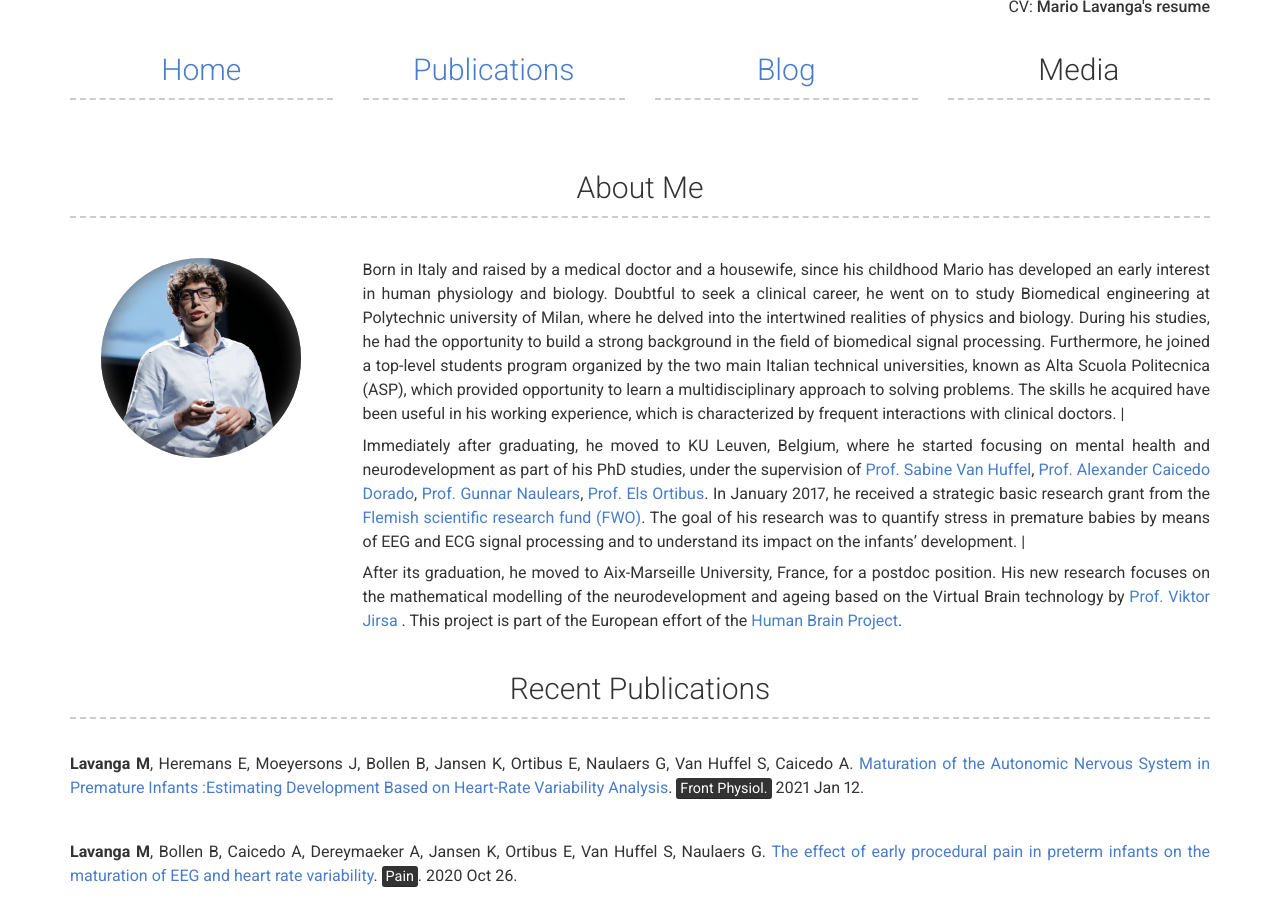
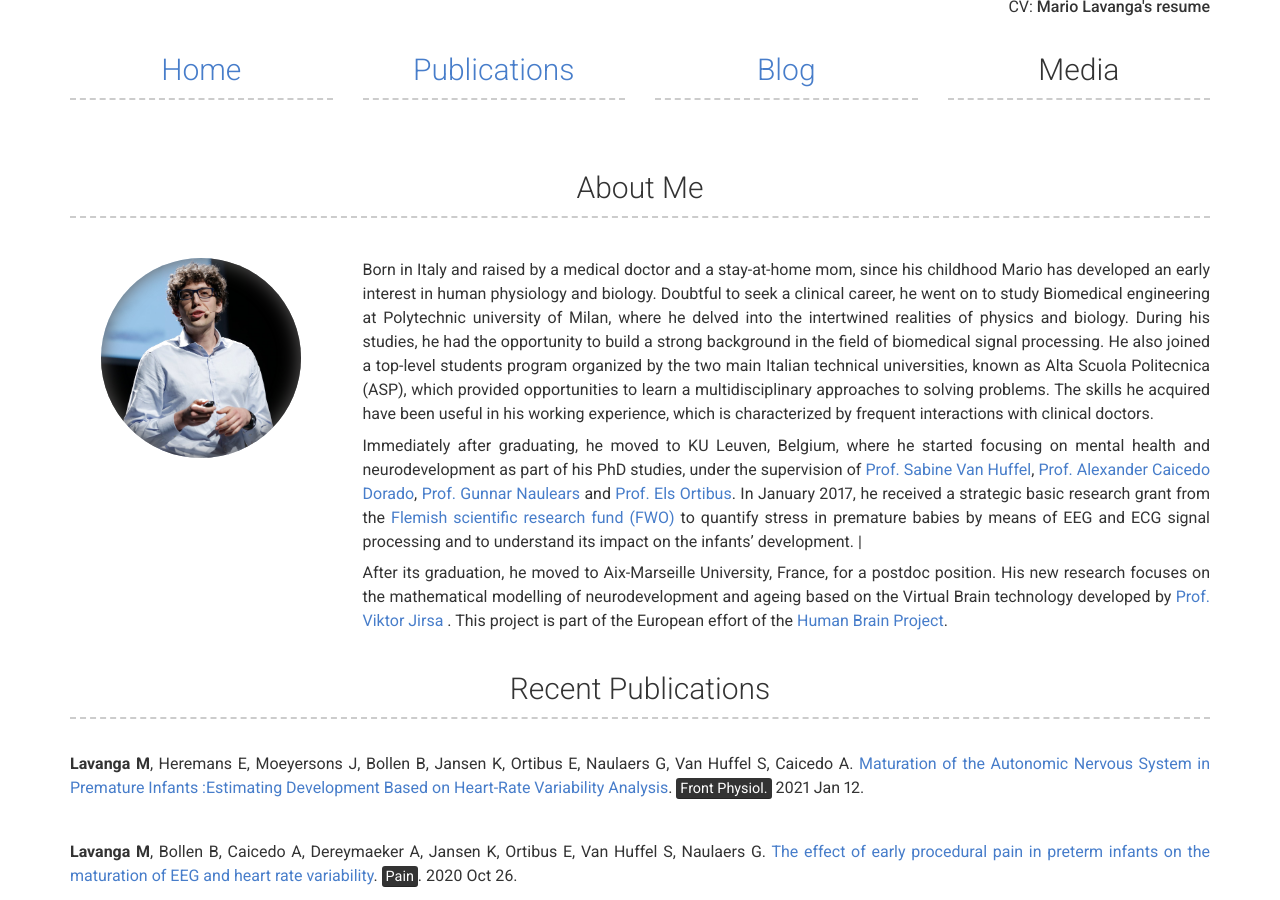
Before and after one commit to mlavanga/mlavanga.github.io, a Jekyll site: the page built from index.md, in a window 1280 px wide and 900 px high, scrolled down 324 px. Built offline with Jekyll 4.4.1, drawn with Linux system fonts in a browser that asks for light colours; nearby versions of some CDN libraries; some of the changed text lies outside the part shown.

Commit message:
last details

```diff
--- a/_config.yml
+++ b/_config.yml
@@ -46,21 +46,20 @@
 # about_title: About Me (Use this to override about section title)
 about_profile_image: images/profile.jpg
 about_content: | # this will include new lines to allow paragraphs
-  Born in Italy and raised by a medical doctor and a housewife, since his childhood Mario has developed an early interest in human physiology and biology.
+  Born in Italy and raised by a medical doctor and a stay-at-home mom, since his childhood Mario has developed an early interest in human physiology and biology.
   Doubtful to seek a clinical career, he went on to study Biomedical engineering at Polytechnic university of Milan, where he delved into the intertwined
   realities of physics and biology. During his studies, he had the opportunity to build a strong background in the field of biomedical signal processing.
-  Furthermore, he joined a top-level students program organized by the two main Italian technical universities, known as Alta Scuola Politecnica (ASP),
-  which provided opportunity to learn a multidisciplinary approach to solving problems. The skills he acquired have been useful in his working experience, which is characterized
-  by frequent interactions with clinical doctors. |
+  He also joined a top-level students program organized by the two main Italian technical universities, known as Alta Scuola Politecnica (ASP),
+  which provided opportunities to learn a multidisciplinary approaches to solving problems. The skills he acquired have been useful in his working experience, which is characterized
+  by frequent interactions with clinical doctors.
 
   Immediately after graduating, he moved to KU Leuven, Belgium, where he started focusing on mental health and neurodevelopment as part of his PhD studies, under
   the supervision of <a target = "_blank" href ="https://www.esat.kuleuven.be/stadius/person.php?id=17">Prof. Sabine Van Huffel</a>, <a target = "_blank" href ="https://research-hub.urosario.edu.co/display/alexander-caicedo-dorado">Prof. Alexander Caicedo Dorado</a>,
-  <a target = "_blank" href = "https://www.uzleuven.be/en/physicians-and-specialists/gunnar-naulaers">Prof. Gunnar Naulears</a>, <a target = "_blank" href ="https://www.uzleuven.be/en/physicians-and-specialists/els-ortibus">Prof. Els Ortibus</a>.
-  In January 2017, he received a strategic basic research grant from the <a target = "_blank" href = "https://www.fwo.be/en/news/results/phd-fellowships-and-postdoctoral-fellowships/results-sb-fellowships-call-2016/">Flemish scientific research fund (FWO)</a>.
-  The goal of his research was to quantify stress in premature babies by means of EEG and ECG signal processing and to understand its impact on the infants’ development. |
+  <a target = "_blank" href = "https://www.uzleuven.be/en/physicians-and-specialists/gunnar-naulaers">Prof. Gunnar Naulears</a> and <a target = "_blank" href ="https://www.uzleuven.be/en/physicians-and-specialists/els-ortibus">Prof. Els Ortibus</a>.
+  In January 2017, he received a strategic basic research grant from the <a target = "_blank" href = "https://www.fwo.be/en/news/results/phd-fellowships-and-postdoctoral-fellowships/results-sb-fellowships-call-2016/">Flemish scientific research fund (FWO)</a> to quantify stress in premature babies by means of EEG and ECG signal processing and to understand its impact on the infants’ development. |
 
   After its graduation, he moved to Aix-Marseille University, France, for a postdoc position. His new research focuses on the mathematical modelling
-  of the neurodevelopment and ageing based on the Virtual Brain technology by <a target = "_blank" href = "https://ins-amu.fr/jirsaviktor"> Prof. Viktor Jirsa </a>.
+  of neurodevelopment and ageing based on the Virtual Brain technology developed by <a target = "_blank" href = "https://ins-amu.fr/jirsaviktor"> Prof. Viktor Jirsa </a>.
   This project is part of the European effort of the <a target = "_blank" href = "https://www.humanbrainproject.eu/en/">Human Brain Project</a>.
 
 content:
@@ -161,12 +160,12 @@
           as brain-age models. The codes associated to each of these studies were developed in <mark>Matlab</mark>.
 
           The second part of my PhD was focused on the development of models and metrics to quantify pain and stress in premature infants.
-          Based on the investigation of the development processes in the first of my PhD, I combined the information associated to the nonlinear
-          properties of EEG and the heart-rate variability signals as well as the interaction among EEG signals and between EEG and heart-rate
-          to detect stress or pain in premature infants. These approaches focused on the resting-state activity as well as the specific phenomenon
-          of heart-rate drops, known as bradycardias. The outputs of these analysis were combined in an investigation effort to understand
+          Based on the investigation of the development processes in the first of my PhD, I combined the information associated to the <a href="https://ieeexplore.ieee.org/document/8037246">nonlinear
+          properties of EEG</a> and the <a target = "_blank" href="https://www.frontiersin.org/articles/10.3389/fphys.2020.581250/full">heart-rate variability</a> as well as the <a target = "_blank" href="https://iopscience.iop.org/article/10.1088/1361-6579/aabac4">interaction among EEG signals</a> and between EEG and heart-rate
+          to detect stress or pain in premature infants. These approaches focused on the <a target = "_blank" href="https://iopscience.iop.org/article/10.1088/1361-6579/ab9b66">resting-state activity</a> as well as the specific phenomenon
+          of heart-rate drops, known as <a target = "_blank" href="https://www.frontiersin.org/articles/10.3389/fphys.2020.00741/full">bradycardias</a>. The outputs of these analysis were combined in an investigation effort to understand
           if the accumulation of pain in the intensive care units might lead any difference in maturation trajectories. The results showed
-          greater discontinuity in EEGs were associated to a greater accumulation of pain by preamture infants. The codes associated to each
+          greater <a target = "_blank" href="https://journals.lww.com/pain/Abstract/9000/The_effect_of_early_procedural_pain_in_preterm.98213.aspx">discontinuity in EEGs</a> were associated to a greater accumulation of pain by preamture infants. The codes associated to each
           of these studies were developed in <mark>Matlab</mark>.
 
       - layout: middle
@@ -178,6 +177,8 @@
         quote: >
 
         description: | # this will include new lines to allow paragraphs
+          My first year as PhD researcher was fully dedicated to the full comprehension of the specific domains of neonatal physiology and development as well as
+          machine learning and graph theory. These tools were necessary to create and design the maturation and stress models for my doctoral studies.
 
 
   - title: Education
```
Also changed, not shown: 1 other file.
